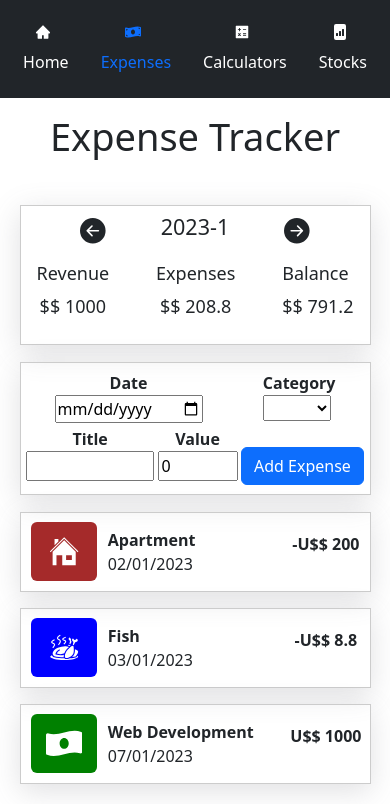
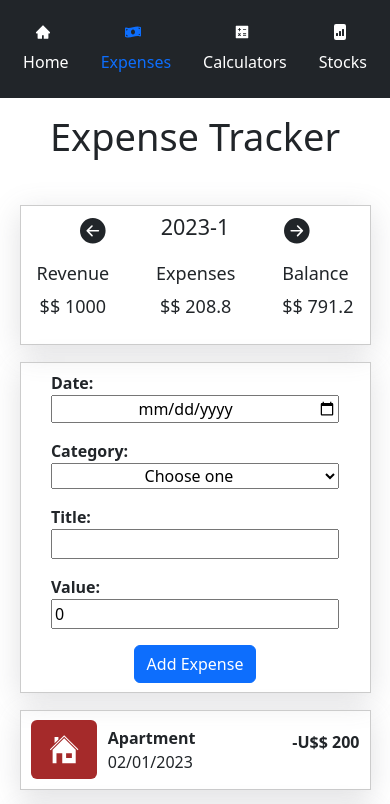
Before and after one commit to danielflorencio/fire-desktop, a React (Vite) app: page /fire_advisor/expenses in a window 390 px wide. Shown: the top 804 px of the page. Built offline with nearby package versions, Linux system fonts and the light colour scheme.

Commit message:
made the addExpenseForm responsive

```diff
--- a/src/App.css
+++ b/src/App.css
@@ -108,3 +108,9 @@ h1, h2, h3{font-weight: 520;}
 .w-8rem{
     width: 8rem;
 }
+.w-fit{
+    width: fit-content;
+}
+.h-fit{
+    height: fit-content;
+}
--- a/src/components/AddExpenseForm/AddExpenseForm.tsx
+++ b/src/components/AddExpenseForm/AddExpenseForm.tsx
@@ -5,11 +5,11 @@ import { newDateAdjusted } from '../../helpers/dateFilter';
 import { useMediaQuery } from 'react-responsive';
 
 export default function AddExpense({ onAdd }: {onAdd: (expense: Expense) => void}){
-  const isSmallScreen = useMediaQuery({ query: '(max-width: 968px)' });
+  const isSmallScreen = useMediaQuery({ query: '(max-width: 767px)' });
   const [dateField, setDateField] = useState('');
   const [categoryField, setCategoryField] = useState('');
   const [titleField, setTitleField] = useState('');
-  const [valueField, setValueField] = useState(0);
+  const [valueField, setValueField] = useState<number>(0);
 
   let categoryKeys: string[] = Object.keys(categories);
 
@@ -47,9 +47,58 @@ export default function AddExpense({ onAdd }: {onAdd: (expense: Expense) => void
     setValueField(0);
   }
 
-  return(
-      <div className='info-area-container d-flex align-items-center flex-wrap' style={{padding: '1vh 1vw'}}>
-        <div className='d-flex justify-content-around w-100'>
+  if(isSmallScreen){
+    return(
+      <>
+        <div className='info-area-container d-flex align-items-center flex-wrap' style={{padding: '1vh 1vw'}}>
+
+          <div className='d-flex flex-column px-2'>
+            <div className='mb-3'>
+            <label><strong>Date: </strong></label>
+              <input type="date" className='w-100 text-center' value={dateField} onChange={e => setDateField(e.target.value)}></input>
+            </div>
+
+            <div className='mb-3'>
+            <label><strong>Category: </strong></label>
+            <select className='w-100 text-center' value={categoryField} onChange={e => setCategoryField(e.target.value)}>
+                <option>Choose one</option>
+                {categoryKeys.map(key => (
+                  <option key={key} value={key}>{categories[key].title}</option>
+                  ))
+                }
+            </select>
+            </div>
+
+            <div className='mb-3'>
+            <label className='d-block'><strong>Title: </strong></label>
+            <input type="text" className="w-100" value={titleField} onChange={e => setTitleField(e.target.value)}></input>
+            </div>
+
+            <div className='mb-3'>
+            <label><strong>Value: </strong></label>
+            <input type="number" className='w-100' value={valueField} onChange={e => setValueField(parseFloat(e.target.value))}></input>
+            </div>
+          </div>
+
+
+
+
+
+
+
+          <div className='w-100 d-flex align-items-center justify-content-center'>
+
+            <br></br>
+            <button className="btn btn-primary" onClick={handleAddEvent}>Add Expense</button>
+
+          </div>
+      </div>
+
+      </>
+    )
+  } else{
+    return(
+        <div className='info-area-container d-flex align-items-center flex-wrap' style={{padding: '1vh 1vw'}}>
           <div>
               <div className='text-center'><strong>Date</strong></div>
               <input type="date" value={dateField} onChange={e => setDateField(e.target.value)}></input>
@@ -58,7 +107,7 @@ export default function AddExpense({ onAdd }: {onAdd: (expense: Expense) => void
               <div><strong>Category</strong></div>
               <label>
                   <select value={categoryField} onChange={e => setCategoryField(e.target.value)}>
-                      <option></option>
+                      <option>Category</option>
                       {categoryKeys.map(key => (
                         <option key={key} value={key}>{categories[key].title}</option>
                         ))
@@ -66,11 +115,10 @@ export default function AddExpense({ onAdd }: {onAdd: (expense: Expense) => void
                   </select>
               </label>
           </div>
-        </div>
-        <div className='d-flex justify-content-around w-100 align-items-center'>
+
           <div>
               <div className='text-center'><strong>Title</strong></div>
-              <input type="text" className="w-8rem" value={titleField} onChange={e => setTitleField(e.target.value)}></input>
+              <input type="text" className="w-8rem" placeholder='value' value={titleField} onChange={e => setTitleField(e.target.value)}></input>
           </div>
           <div>
               <div className='text-center'><label><strong>Value</strong></label></div>
@@ -82,7 +130,9 @@ export default function AddExpense({ onAdd }: {onAdd: (expense: Expense) => void
                   <button className="btn btn-primary" onClick={handleAddEvent}>Add Expense</button>
               </label>
           </div>
-        </div>
       </div>
-  )
+    )
+  }
+
+
 }
```
